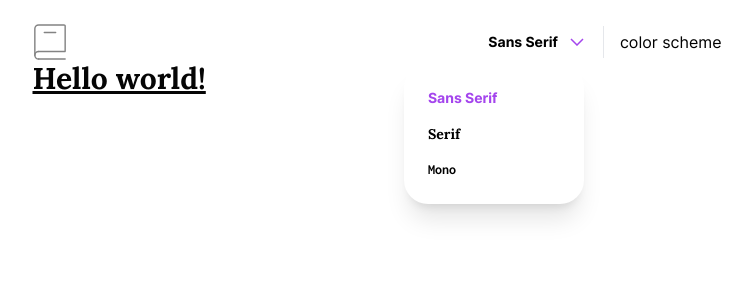
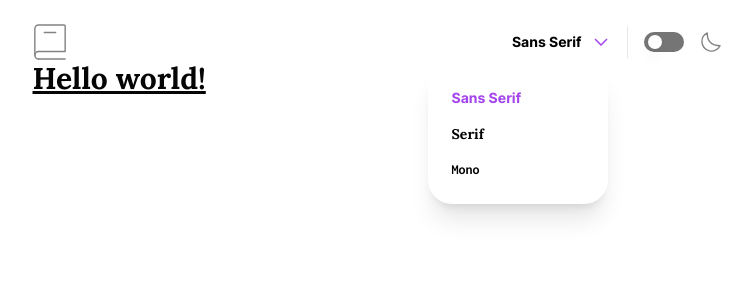
Before and after one commit to davidinoa/dictionary-web-app, a React (Vite) app: page / in a window 1280 px wide. Both pictures are taken after a click on the button "Sans Serif". Shown: the top 300 px of the page, without its empty margins (263-1015 px from the left). Built offline with nearby package versions, Linux system fonts and the light colour scheme.

Commit message:
Implement switch for toggling dark mode

```diff
--- a/src/App.tsx
+++ b/src/App.tsx
@@ -1,3 +1,4 @@
+import DarkModeSwitch from './DarkModeSwitch'
 import FontSelect from './FontSelect'
 import Logo from './assets/images/logo.svg?react'
 
@@ -10,7 +11,7 @@
         </div>
         <FontSelect />
         <div className="h-8 w-1 border-r"></div>
-        <div>color scheme</div>
+        <DarkModeSwitch />
       </header>
       <h1 className="font-serif text-3xl font-bold text-black underline">
         Hello world!
--- /dev/null
+++ b/src/DarkModeSwitch.tsx
@@ -0,0 +1,29 @@
+import { useState } from 'react'
+import { Switch } from '@headlessui/react'
+import MoonIcon from './assets/images/icon-moon.svg?react'
+
+export default function DarkModeSwitch() {
+  const [enabled, setEnabled] = useState(false)
+
+  return (
+    <div className="flex gap-4">
+      <Switch
+        checked={enabled}
+        onChange={setEnabled}
+        className={`${enabled ? 'bg-lavender' : 'bg-gray-silver'}
+          relative inline-flex h-[20px] w-[40px] shrink-0 cursor-pointer items-center rounded-full border-2 border-transparent transition-colors duration-200 ease-in-out focus:outline-none  focus-visible:ring-2 focus-visible:ring-white/75`}
+      >
+        <span className="sr-only">Use setting</span>
+        <span
+          aria-hidden="true"
+          className={`${enabled ? 'translate-x-5' : 'translate-x-[2px]'}
+            pointer-events-none inline-block h-[14px] w-[14px] transform rounded-full bg-white shadow-lg ring-0 transition duration-200 ease-in-out`}
+        />
+      </Switch>
+      <MoonIcon
+        height={20}
+        className={`${enabled ? 'dark-mode-enabled' : ''}`}
+      />
+    </div>
+  )
+}
--- a/src/FontSelect.tsx
+++ b/src/FontSelect.tsx
@@ -16,7 +16,7 @@
       <Listbox value={selectedFont} onChange={setSelectedFont}>
         <Listbox.Button className="flex items-center gap-3">
           {selectedFont.name}
-          <IconArrowDown className="stroke-lavender" />
+          <IconArrowDown />
         </Listbox.Button>
         <Listbox.Options className="absolute right-0 top-8 flex min-w-[180px] flex-col gap-4 rounded-3xl bg-white p-6 shadow-xl">
           {fontOptions.map((font) => (
@@ -24,8 +24,9 @@
               {({ selected }) => (
                 <li
                   className={`${font.className} ${
-                    (selected || selectedFont.name === font.name) &&
-                    'text-lavender'
+                    selected || selectedFont.name === font.name
+                      ? 'text-lavender'
+                      : ''
                   }`}
                 >
                   {font.name}
--- a/src/index.css
+++ b/src/index.css
@@ -91,3 +91,7 @@
   max-width: 737px;
   margin: auto;
 }
+
+.dark-mode-enabled path {
+  stroke: #a445ed;
+}
```
